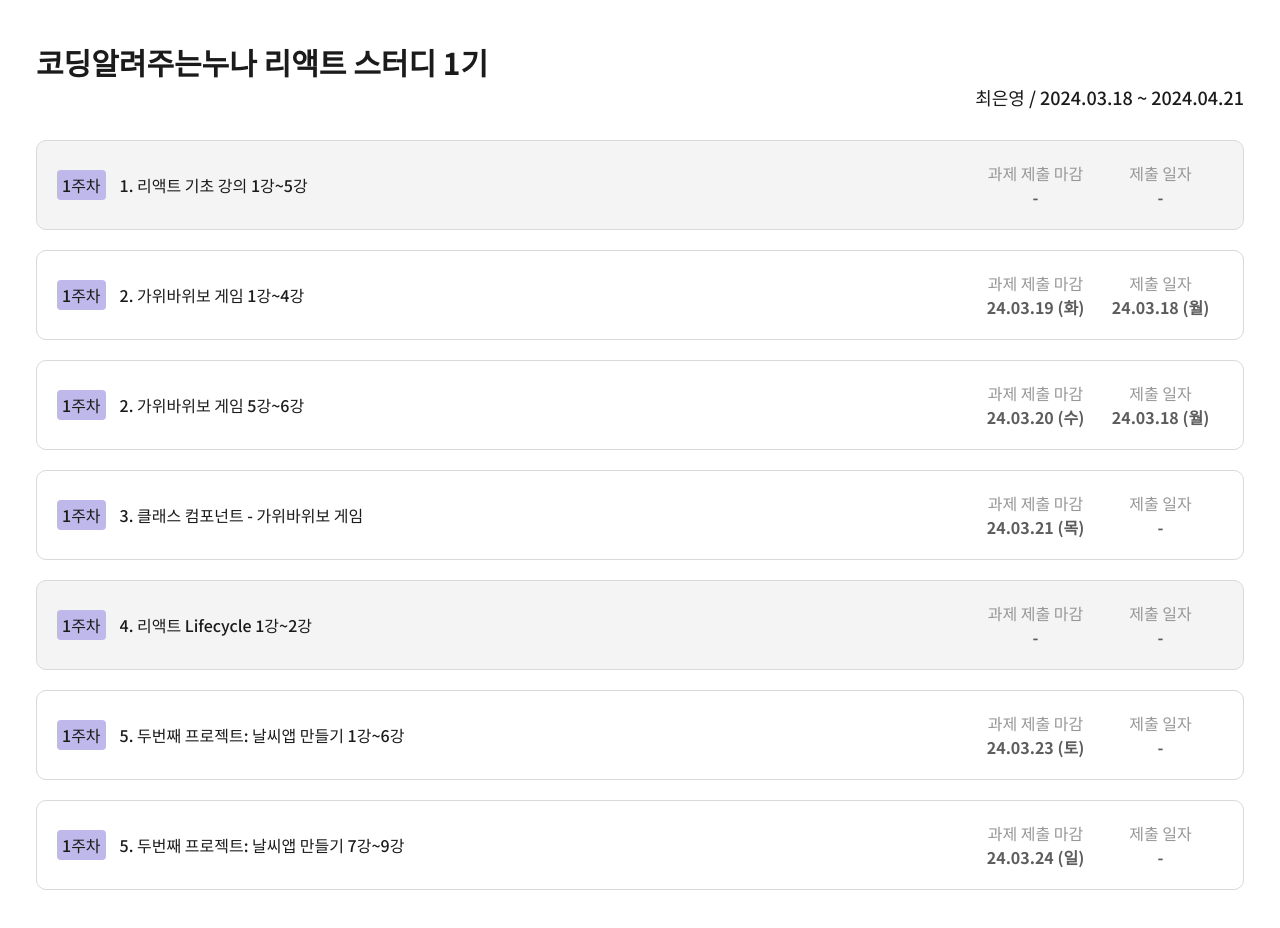
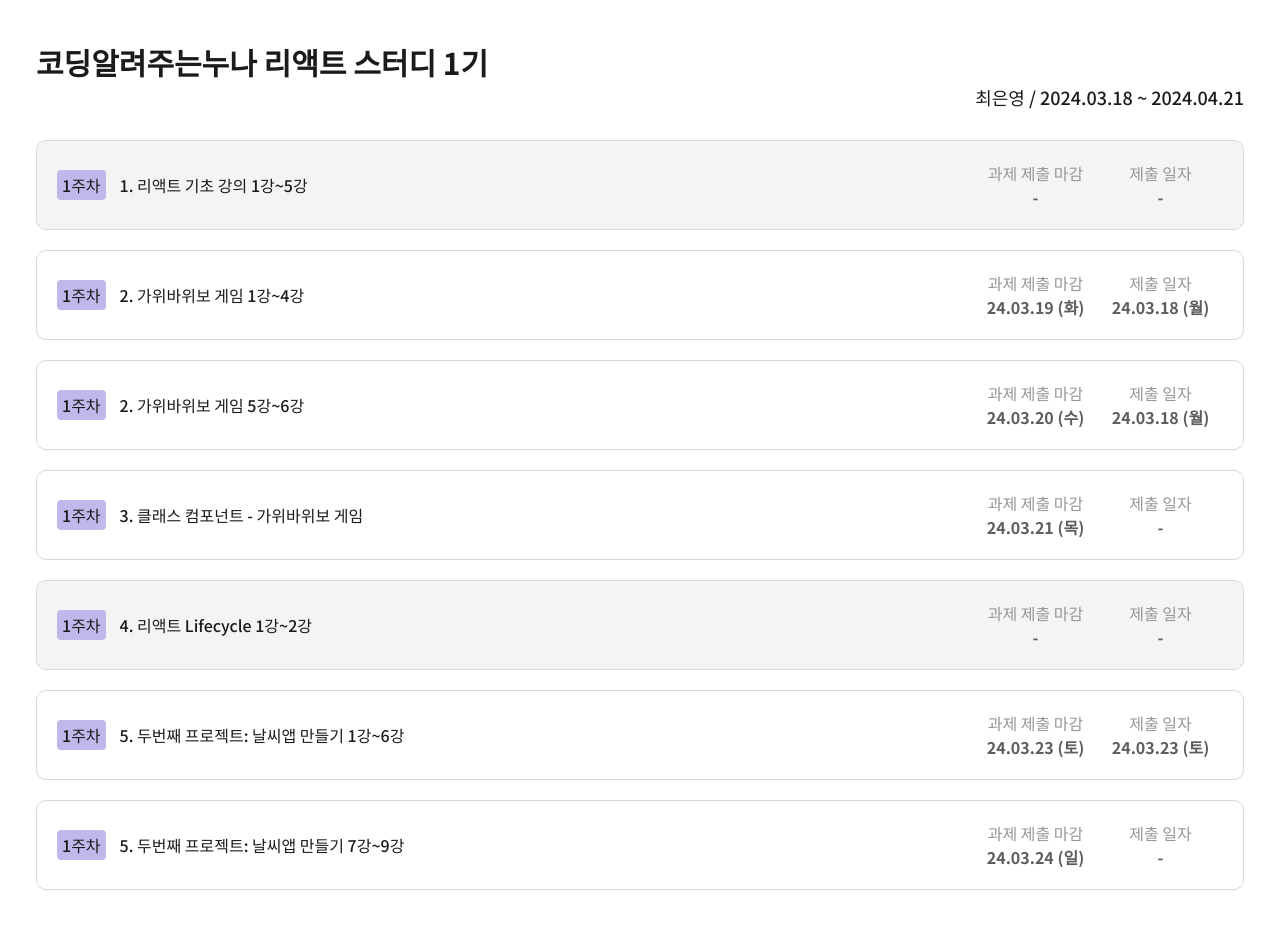
Before and after one commit to atelier2430/study_noona, a React (Create React App) app: page / in a window 1280 px wide. Shown: the top 928 px of the page. Built offline with nearby package versions, Linux system fonts and the light colour scheme.

Commit message:
[ADD] 인덱스 페이지 날씨앱 과제제출일 추가

```diff
--- a/src/pages/Index.jsx
+++ b/src/pages/Index.jsx
@@ -48,7 +48,7 @@ function Index() {
       week: 1,
       title: '5. 두번째 프로젝트: 날씨앱 만들기 1강~6강',
       dueDate: '24.03.23 (토)',
-      submittedDate: '',
+      submittedDate: '24.03.23 (토)',
       url: 'weather',
     },
     {
```
